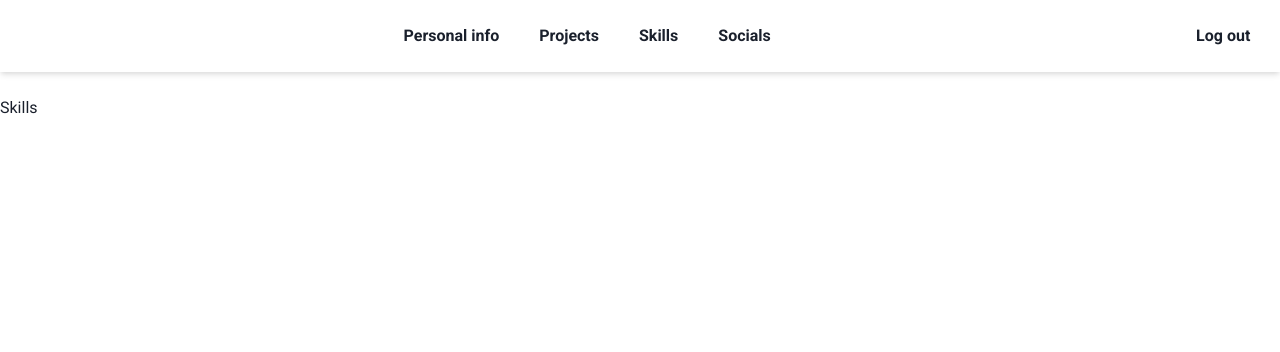
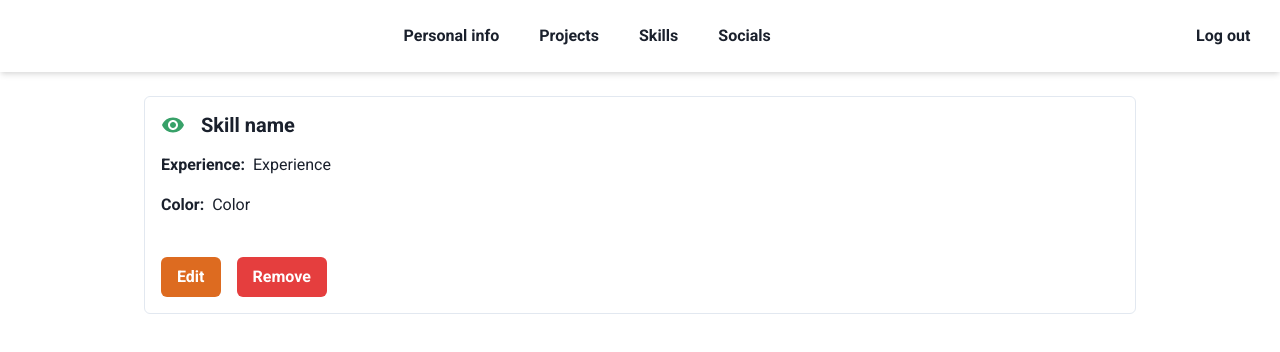
Before and after one commit to aleksieiev-o/portfolio-admin-panel, a Next.js app: page /skills in a window 1280 px wide. Shown: the top 352 px of the page. Built offline with nearby package versions, Linux system fonts and the light colour scheme.

Commit message:
add base skill card, social card

```diff
--- a/src/components/views/Skills/Skills.tsx
+++ b/src/components/views/Skills/Skills.tsx
@@ -1,10 +1,52 @@
 import React, { FC, ReactElement } from 'react';
+import BaseContentContainer from '@/components/UI/BaseContentContainer';
+import { Button, Card, CardBody, CardFooter, Heading, Icon, Stack, Text, Tooltip } from '@chakra-ui/react';
+import VisibilityIcon from '@mui/icons-material/Visibility';
+import VisibilityOffIcon from '@mui/icons-material/VisibilityOff';
 
 const Skills: FC = (): ReactElement => {
   return (
-    <div>
-      Skills
-    </div>
+    <BaseContentContainer>
+      <Card
+        direction={{ base: 'column', sm: 'row' }}
+        overflow={'hidden'}
+        variant={'outline'}
+        w={'full'}>
+        <Stack direction={'column'} w={'full'} overflow={'hidden'}>
+          <CardBody p={4}>
+            <Stack direction={'column'} w={'full'} spacing={4} overflow={'hidden'}>
+              <Stack direction={'row'} spacing={4}>
+                <Tooltip label={'Skill visibility'} aria-label={'skill visibility'}>
+                  <Icon color={true ? 'green.500' : 'red.500'} as={true ? VisibilityIcon : VisibilityOffIcon}/>
+                </Tooltip>
+
+                <Heading size={'md'}>Skill name</Heading>
+              </Stack>
+
+              <Stack direction={'row'} alignItems={'center'} justifyContent={'start'} spacing={2} overflow={'hidden'}>
+                <Text as={'b'}>Experience:</Text>
+
+                <Text>Experience</Text>
+              </Stack>
+
+              <Stack direction={'row'} alignItems={'center'} justifyContent={'start'} spacing={2} overflow={'hidden'}>
+                <Text as={'b'}>Color:</Text>
+
+                <Text>Color</Text>
+              </Stack>
+            </Stack>
+          </CardBody>
+
+          <CardFooter p={4}>
+            <Stack direction={'row'} alignItems={'center'} justifyContent={'center'} spacing={4}>
+              <Button variant={'solid'} colorScheme={'orange'}>Edit</Button>
+
+              <Button variant={'solid'} colorScheme={'red'}>Remove</Button>
+            </Stack>
+          </CardFooter>
+        </Stack>
+      </Card>
+    </BaseContentContainer>
   );
 };
 
```
Also changed, not shown: src/components/views/Socials/Socials.tsx (+39 -3 lines).
